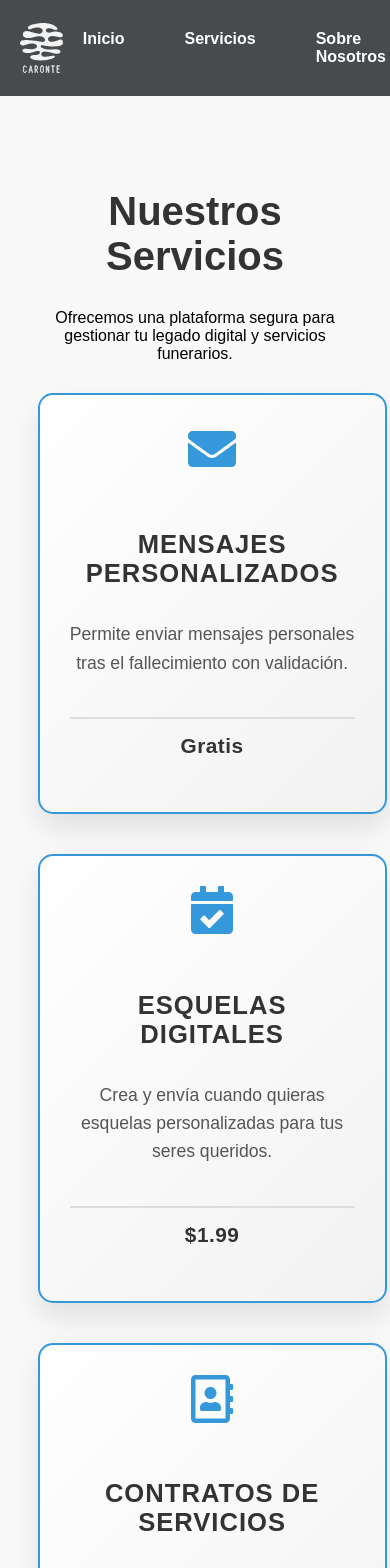
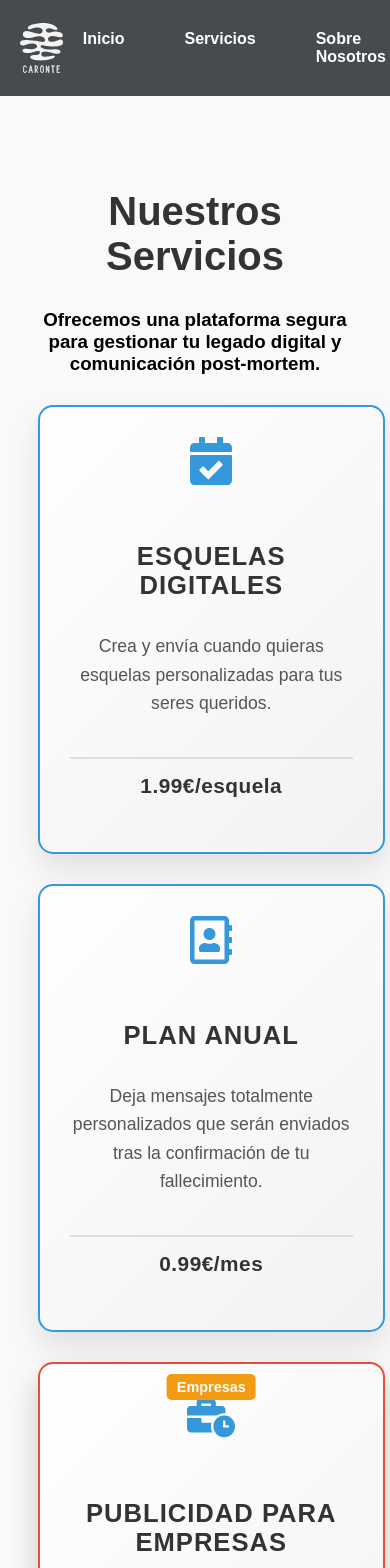
Before and after one commit to ISPP-2425-G9/landing_page, a React (Create React App) app: page /services in a window 390 px wide. Shown: the top 1568 px of the page. Built offline with nearby package versions, Linux system fonts and the light colour scheme.

Commit message:
[feat] update services information

```diff
--- a/src/components/Services.js
+++ b/src/components/Services.js
@@ -1,32 +1,27 @@
 import React from "react";
 import "../styles/Services.css";
-import { FaEnvelope, FaCalendarCheck, FaLock, FaBusinessTime, FaRegAddressBook } from "react-icons/fa";
+import { FaCalendarCheck, FaBusinessTime, FaRegAddressBook } from "react-icons/fa";
+
+
 
 const servicesData = [
   {
-    title: "Mensajes Personalizados",
-    description: "Permite enviar mensajes personales tras el fallecimiento con validación.",
-    price: "Gratis",
-    icon: <FaEnvelope />,
-    type: "user",
-  },
-  {
     title: "Esquelas Digitales",
     description: "Crea y envía cuando quieras esquelas personalizadas para tus seres queridos.",
-    price: "$1.99",
+    price: "1.99€/esquela",
     icon: <FaCalendarCheck />,
     type: "user",
   },
   {
-    title: "Contratos de Servicios",
-    description: "Crea contratos de servicios funerarios para garantizar la planificación.",
-    price: "$0.99/mes",
+    title: "Plan anual",
+    description: "Deja mensajes totalmente personalizados que serán enviados tras la confirmación de tu fallecimiento.",
+    price: "0.99€/mes",
     icon: <FaRegAddressBook />,
     type: "user",
   },
   {
     title: "Publicidad para Empresas",
-    description: "Publicita tu funeraria o servicios funerarios en la plataforma.",
+    description: "Publicita tu empresa relacionada con el sector funerario (funeraria, notaria, floristería, etc.) para que más clientes puedan conocer tus servicios.",
     price: "9.99€/mes",
     icon: <FaBusinessTime />,
     type: "company",
@@ -38,7 +33,7 @@ const Services = () => {
     <section id="services" className="services">
       <div className="container">
         <h2>Nuestros Servicios</h2>
-        <p>Ofrecemos una plataforma segura para gestionar tu legado digital y servicios funerarios.</p>
+        <h3>Ofrecemos una plataforma segura para gestionar tu legado digital y comunicación post-mortem.</h3>
 
         <div className="service-grid">
           {servicesData.map((service, index) => (
@@ -46,7 +41,7 @@ const Services = () => {
               <div className="icon">{service.icon}</div>
               {service.type === "company" && <span className="badge">Empresas</span>}
               <h3>{service.title}</h3>
-              <p>{service.description}</p>
+              <p style={{ textAlign: "center" }}>{service.description}</p>
               <p className="price">{service.price}</p>
             </div>
           ))}
--- a/src/styles/Services.css
+++ b/src/styles/Services.css
@@ -17,10 +17,11 @@ h2 {
 }
 
 .service-grid {
-  display: grid;
-  grid-template-columns: repeat(auto-fill, minmax(250px, 1fr));
-  gap: 40px;
-  justify-items: center;
+  display: flex;
+  justify-content: center;
+  align-items: stretch;
+  gap: 30px;
+  flex-wrap: nowrap;
   margin-top: 30px;
 }
 
@@ -29,7 +30,7 @@ h2 {
   padding: 30px;
   border-radius: 15px;
   box-shadow: 0 15px 30px rgba(0, 0, 0, 0.1);
-  width: 100%;
+  width: 320px;
   height: auto;
   display: flex;
   flex-direction: column;
@@ -37,7 +38,6 @@ h2 {
   text-align: center;
   transition: transform 0.3s ease, box-shadow 0.3s ease, background 0.3s ease;
   position: relative;
-  margin-bottom: 30px;
 }
 
 .service:hover {
@@ -104,15 +104,22 @@ h2 {
   box-shadow: 0 15px 30px rgba(0, 0, 0, 0.2);
 }
 
+@media (max-width: 992px) {
+  .service-grid {
+    flex-wrap: wrap;
+  }
+
+  .service {
+    width: 45%;
+  }
+}
+
 @media (max-width: 768px) {
   .service-grid {
-    grid-template-columns: 1fr;
-    gap: 20px;
+    flex-direction: column;
   }
 
   .service {
     width: 90%;
-    margin: 0 auto;
-    margin-bottom: 20px;
   }
 }
```
